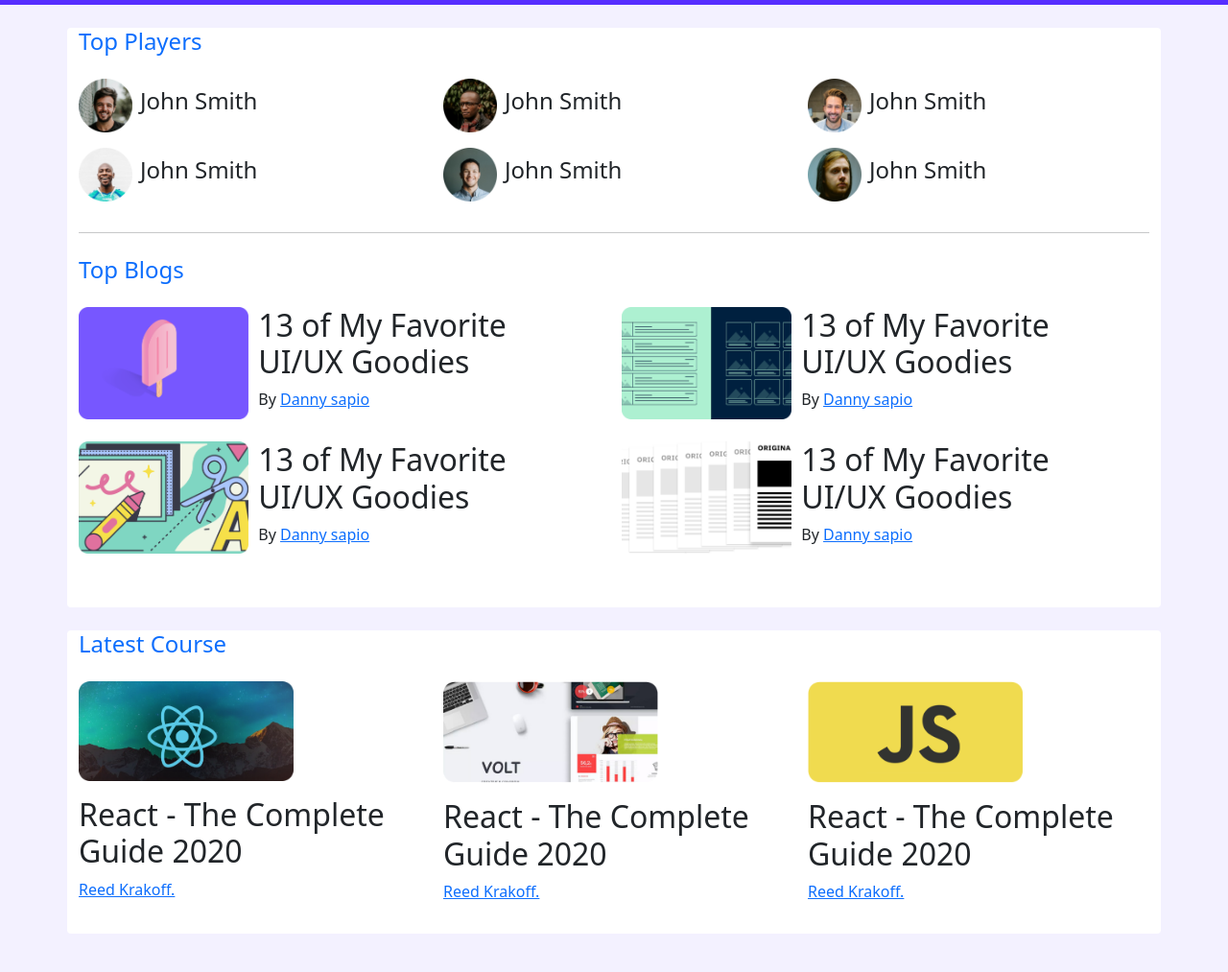
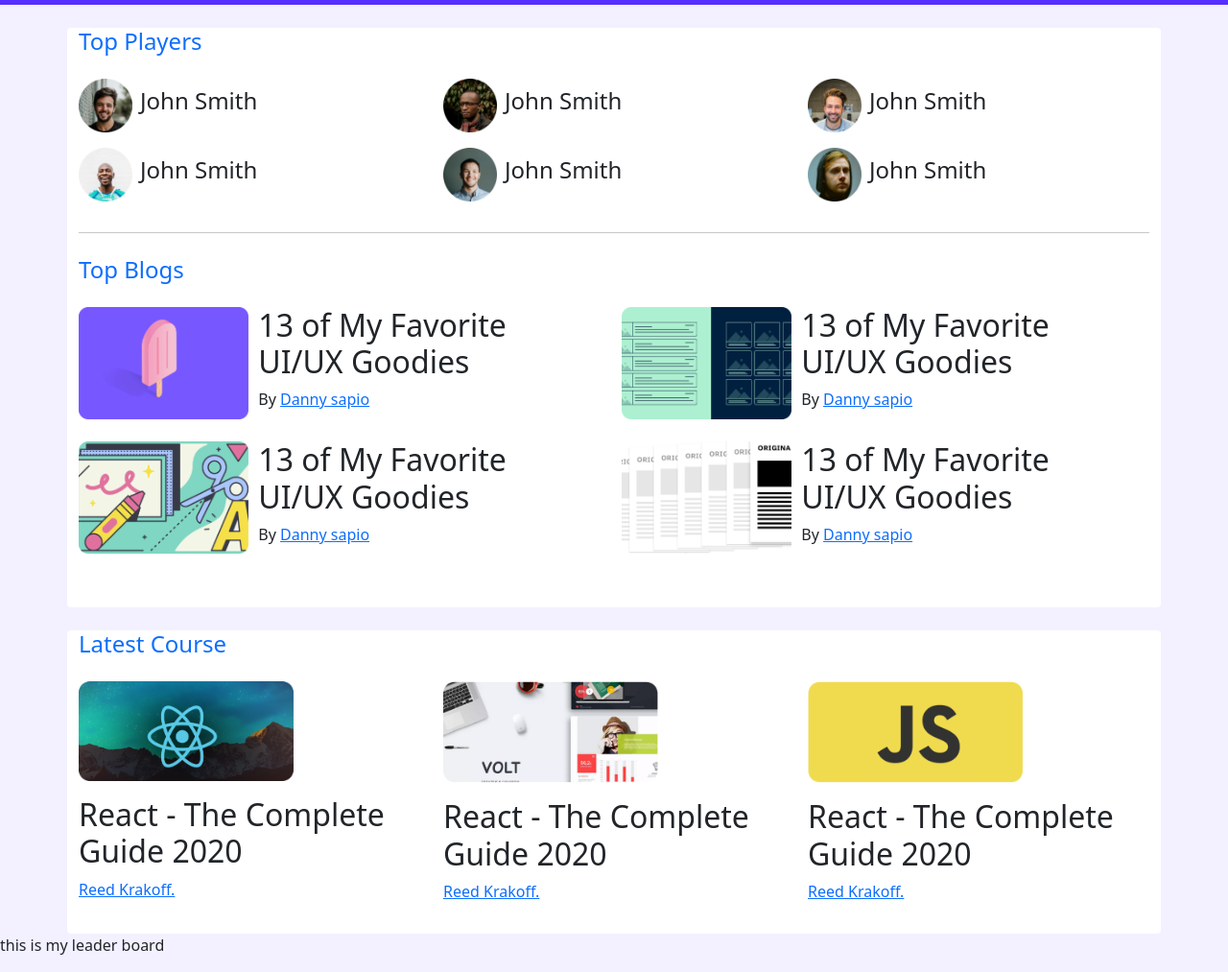
Before and after one commit to falak50/leader-board-bootstrap, a plain HTML site: page index.html in a window 1280 px wide. Shown: the part 73-1086 px from the top of the page at 96% size. Before the commit the page ends 1046 px from the top, so only its background shows below. Drawn offline with Linux system fonts and the light colour scheme; files whose address does not match are found by name.

Commit message:
first commit

```diff
--- a/index.html
+++ b/index.html
@@ -176,9 +176,11 @@
 
     <footer>
 
+        <p text-ali>this is my leader board</p>
+
+    </footer>
 
 
-    </footer>
 
 
 
```
